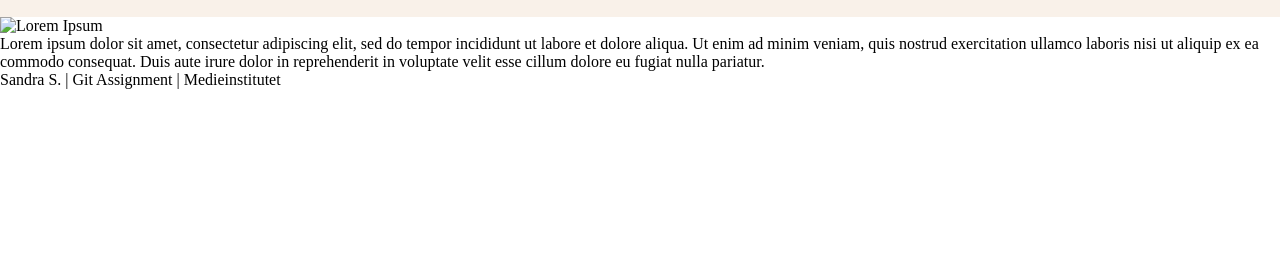
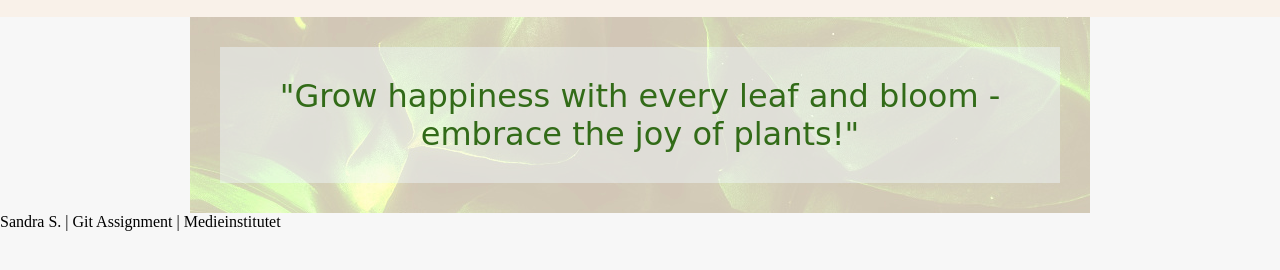
Before and after one commit to zandrastr/mi-assignment-git, a plain HTML site: page src/index.html in a window 1280 px wide. Shown: the part 244-514 px from the top of the page. Drawn offline with Linux system fonts and the light colour scheme; a web font is replaced by a local one.

Commit message:
added hero section

```diff
--- a/src/css/style.scss
+++ b/src/css/style.scss
@@ -7,6 +7,11 @@
 margin: 0;
 padding: 0;
 }
+
+
+// ---------------------------------------------------------------------
+// ############################## HEADER ########################
+// ---------------------------------------------------------------------
 
 header {
     display: flex;
@@ -49,6 +54,36 @@ header a:active {
 }
 
 // ---------------------------------------------------------------------
+// ############################## HERO SECTION ########################
+// ---------------------------------------------------------------------
+
+body {
+    background-color: rgb(247, 247, 247);
+}
+
+.hero {
+    max-width: 900px;
+    margin: auto;
+    background-image: url("../images/hero-bg.jpg"); //Photo by Josefin on Unsplash: href="https://unsplash.com/@josefin?utm_source=unsplash&utm_medium=referral&utm_content=creditCopyText"
+    background-color: rgb(45, 79, 22);
+    // height: 300px;
+    display: flex;
+    justify-content: center;
+}
+
+.hero p {
+    margin: 30px;
+    padding: 30px;
+    color: rgb(50, 107, 24);
+    background-color: rgba(240, 248, 255, 0.444);
+    font-size: 2rem;
+    font-family: 'Tilt Neon', cursive;
+    text-align: center;
+    display: block;
+}
+
+
+// ---------------------------------------------------------------------
 // ############################## MEDIA QUERIES ########################
 // ---------------------------------------------------------------------
 
--- a/src/index.html
+++ b/src/index.html
@@ -25,11 +25,8 @@
             </nav>
         </header>
 
-        <section>
-            <img src="" alt="Lorem Ipsum">
-            <p>Lorem ipsum dolor sit amet, consectetur adipiscing elit, sed do tempor incididunt ut labore et dolore aliqua.
-                Ut enim ad minim veniam, quis nostrud exercitation ullamco laboris nisi ut aliquip ex ea commodo consequat.
-                Duis aute irure dolor in reprehenderit in voluptate velit esse cillum dolore eu fugiat nulla pariatur.</p>
+        <section class="hero">
+            <p>"Grow happiness with every leaf and bloom - embrace the joy of plants!"</p>
         </section>
 
         <footer>
```
Also changed, not shown: src/css/style.css, src/images/hero-bg.jpg (added).
